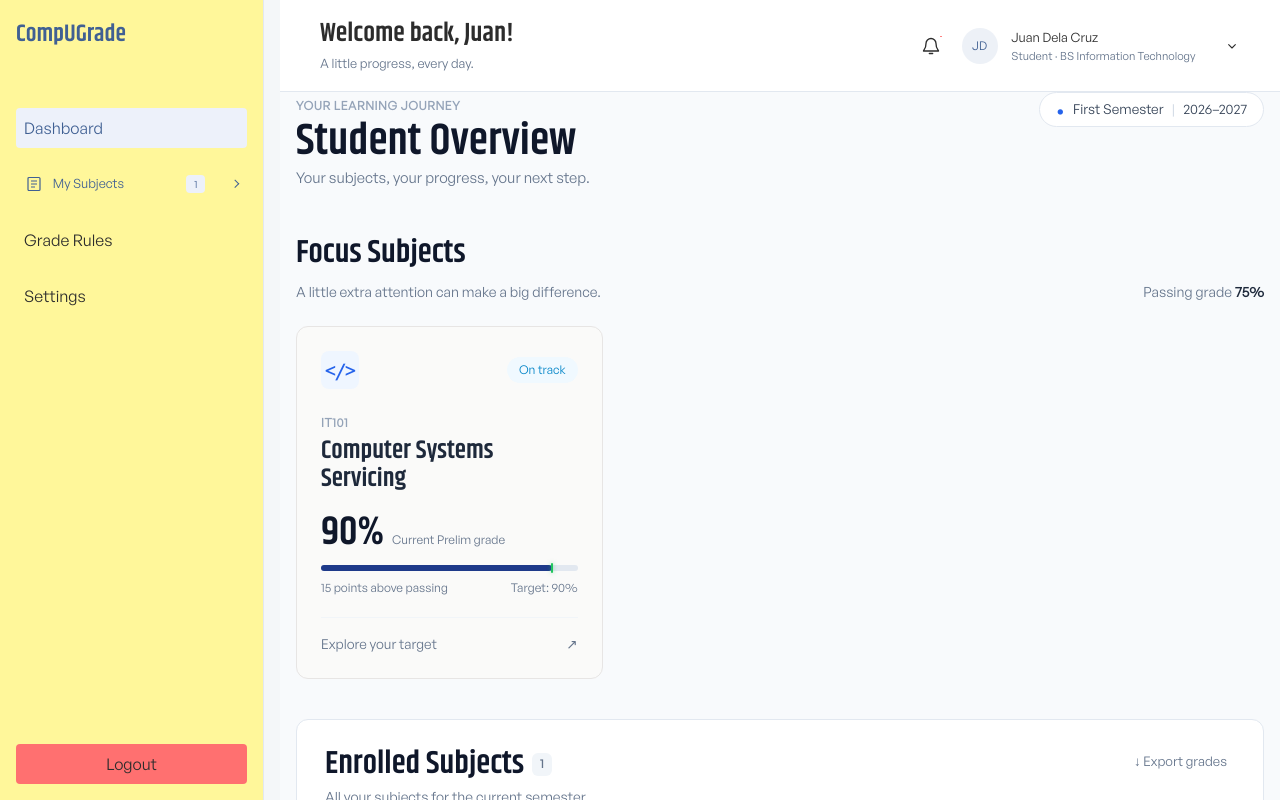
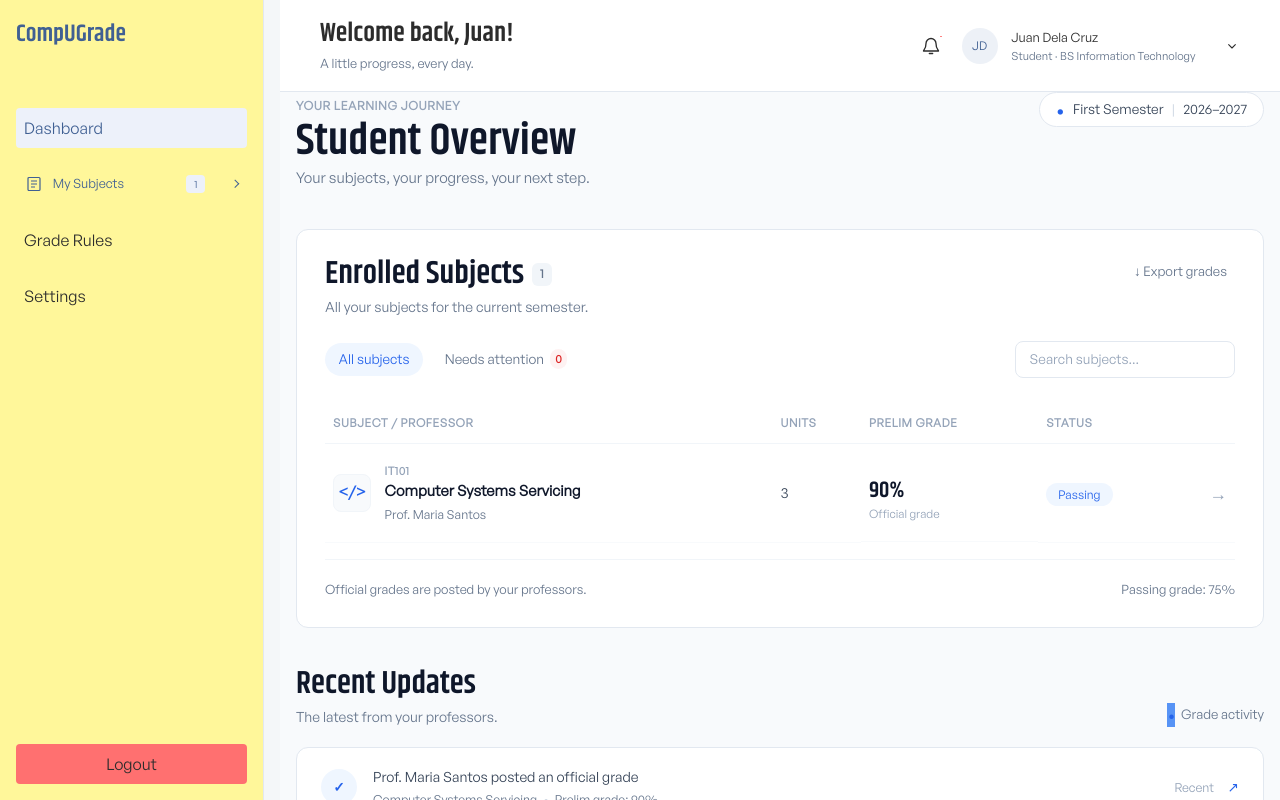
Before and after one commit to UIC-CCS-WEB-DEVELOPMENT-2026-2027/grade-compute, a React (Vite) app: page /student/dashboard in a window 1280 px wide. Shown: the top 800 px of the page. Built offline with nearby package versions, Linux system fonts and the light colour scheme.

Commit message:
removed unused subjectcard, removed focus subjects in studentdashboard

```diff
--- a/src/pages/student/StudentDashboard.jsx
+++ b/src/pages/student/StudentDashboard.jsx
@@ -202,77 +202,6 @@ export default function StudentDashboard() {
             </div>
           </div>
 
-          {/* --- FOCUS SUBJECTS SECTION --- */}
-          <div className="focus-section">
-            <div className="focus-header">
-              <div>
-                <h2 className="focus-title">Focus Subjects</h2>
-                <p className="focus-subtitle">A little extra attention can make a big difference.</p>
-              </div>
-              <div className="passing-grade-label">
-                Passing grade <span className="grade-val">75%</span>
-              </div>
-            </div>
-
-            <div className="subject-focus-grid">
-              {enrolledClasses.slice(0, 3).map(sub => (
-                <div
-                  key={sub.classId}
-                  className="subject-card-clickable"
-                  onClick={() => navigate(`/student/subject/${sub.classId}`)}
-                >
-                  <div className={`focus-card ${sub.isBelowPassing ? 'card-needs-attention' : ''}`}>
-                    <div className="card-top">
-                      <div className="card-icon-box">{sub.icon}</div>
-                      <span className={`status-pill status-${sub.statusType}`}>
-                        {sub.status}
-                      </span>
-                    </div>
-
-                    <div className="subject-info">
-                      <span className="subject-code">{sub.subjectCode}</span>
-                      <h3 className="subject-name">{sub.subjectName}</h3>
-                    </div>
-
-                    <div className="grade-section">
-                      <div className="grade-display">
-                        <span className="grade-number">{sub.grade}%</span>
-                        <span className="grade-label">Current Prelim grade</span>
-                      </div>
-
-                      {/* Progress Bar Track with Green Target Line */}
-                      <div className="progress-bar-track">
-                        <div
-                          className="progress-bar-fill"
-                          style={{
-                            width: `${Math.min(100, Math.max(10, sub.grade))}%`,
-                            backgroundColor: sub.isBelowPassing ? '#ef4444' : '#1e3a8a'
-                          }}
-                        />
-                        {/* Green Target Indicator Line */}
-                        <div
-                          className="target-line-marker"
-                          style={{ left: `${sub.targetGrade}%` }}
-                          title={`Target: ${sub.targetGrade}%`}
-                        />
-                      </div>
-
-                      <div className="progress-details">
-                        <span className={sub.isBelowPassing ? 'text-alert' : ''}>{sub.pointsText}</span>
-                        <span>Target: {sub.targetGrade}%</span>
-                      </div>
-                    </div>
-
-                    <div className="card-footer">
-                      <span>Explore your target</span>
-                      <span>↗</span>
-                    </div>
-                  </div>
-                </div>
-              ))}
-            </div>
-          </div>
-
           {/* --- ENROLLED SUBJECTS TABLE SECTION --- */}
           <div className="enrolled-subjects-container">
             <div className="table-header-top">
```
Also changed, not shown: src/components/student/SubjectCard.jsx (deleted, +0 -23 lines).
